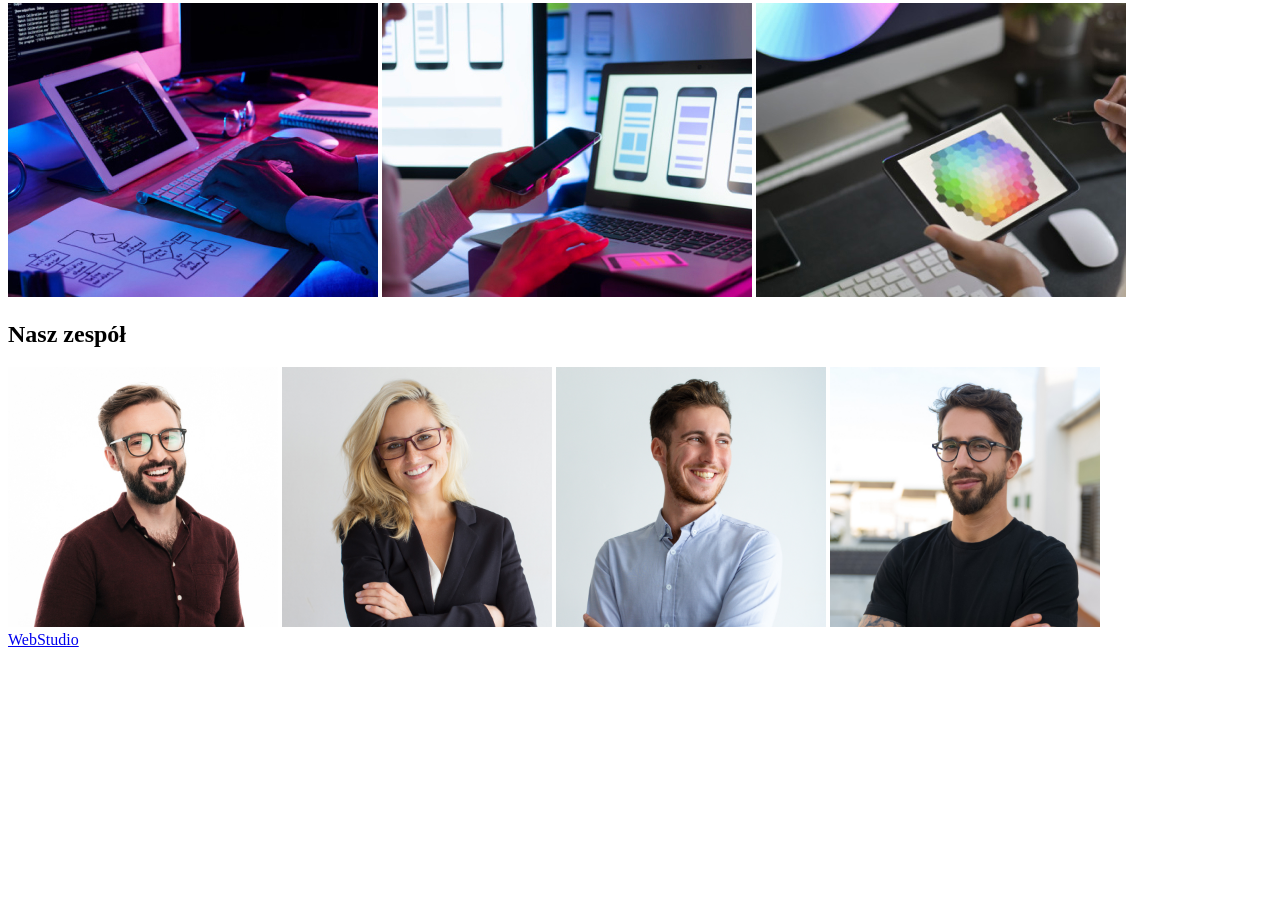
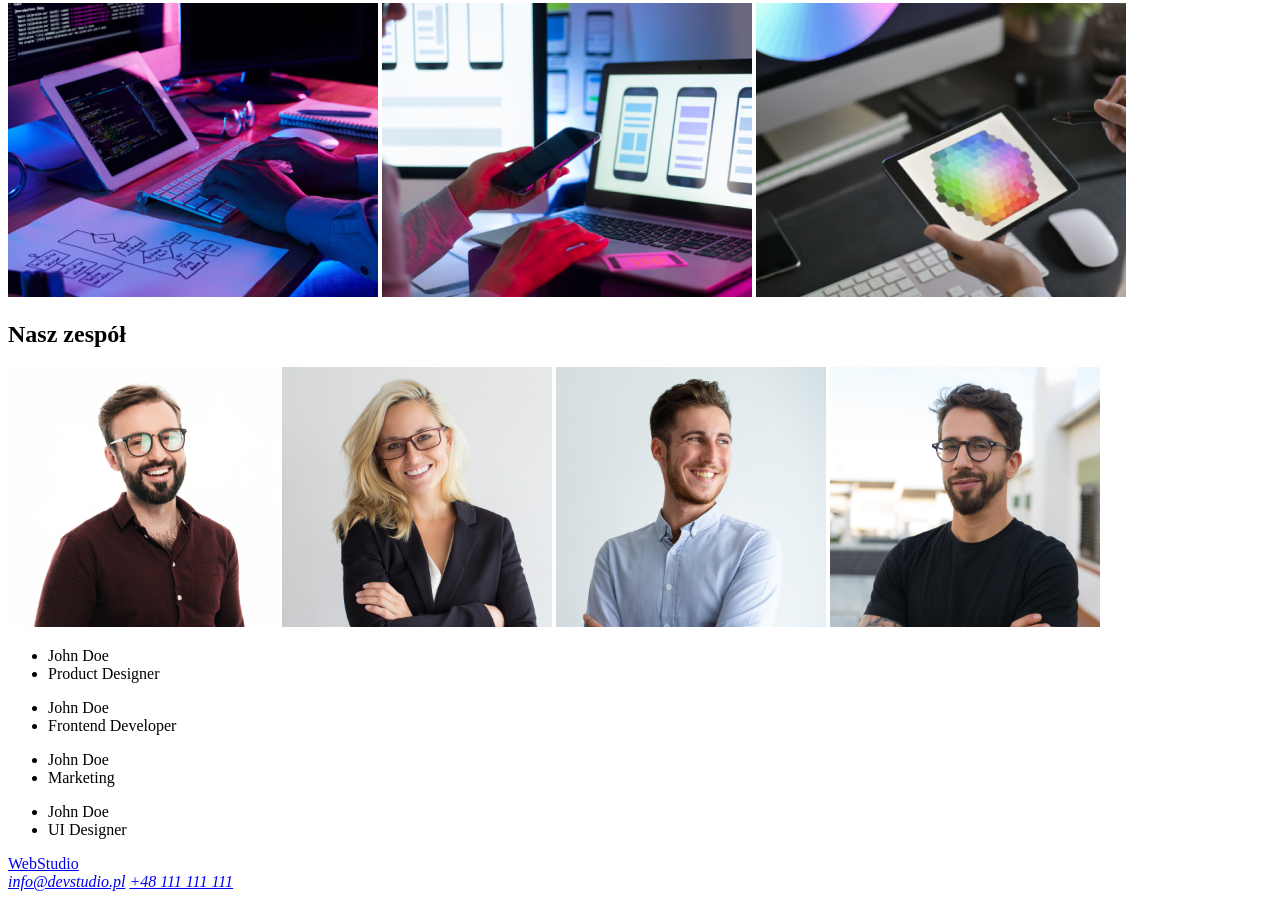
Before and after one commit to PaulinaDworak/goit-markup-hw-01, a plain HTML site: page index.html in a window 1280 px wide. Shown: the part 468-1367 px from the top of the page. Before the commit the page ends 1125 px from the top, so only its background shows below. Drawn offline with Linux system fonts and the light colour scheme.

Commit message:
Dodanie adresów w footerze

```diff
--- a/index.html
+++ b/index.html
@@ -101,10 +101,30 @@
                     width="270px"
                     height="260px"
                 />
+                <ul>
+                    <li>John Doe</li>
+                    <li>Product Designer</li>
+                </ul>
+                <ul>
+                    <li>John Doe</li>
+                    <li>Frontend Developer</li>
+                </ul>
+                <ul>
+                    <li>John Doe</li>
+                    <li>Marketing</li>
+                </ul>
+                <ul>
+                    <li>John Doe</li>
+                    <li>UI Designer</li>
+                </ul>
             </section>
         </main>
         <footer>
             <a href="/">WebStudio</a>
+            <address>
+                <a href="mailto:info@devstudio.pl">info@devstudio.pl</a>
+                <a href="tel:+48111111111">+48 111 111 111</a>
+            </address>
         </footer>
     </body>
 </html>
```
